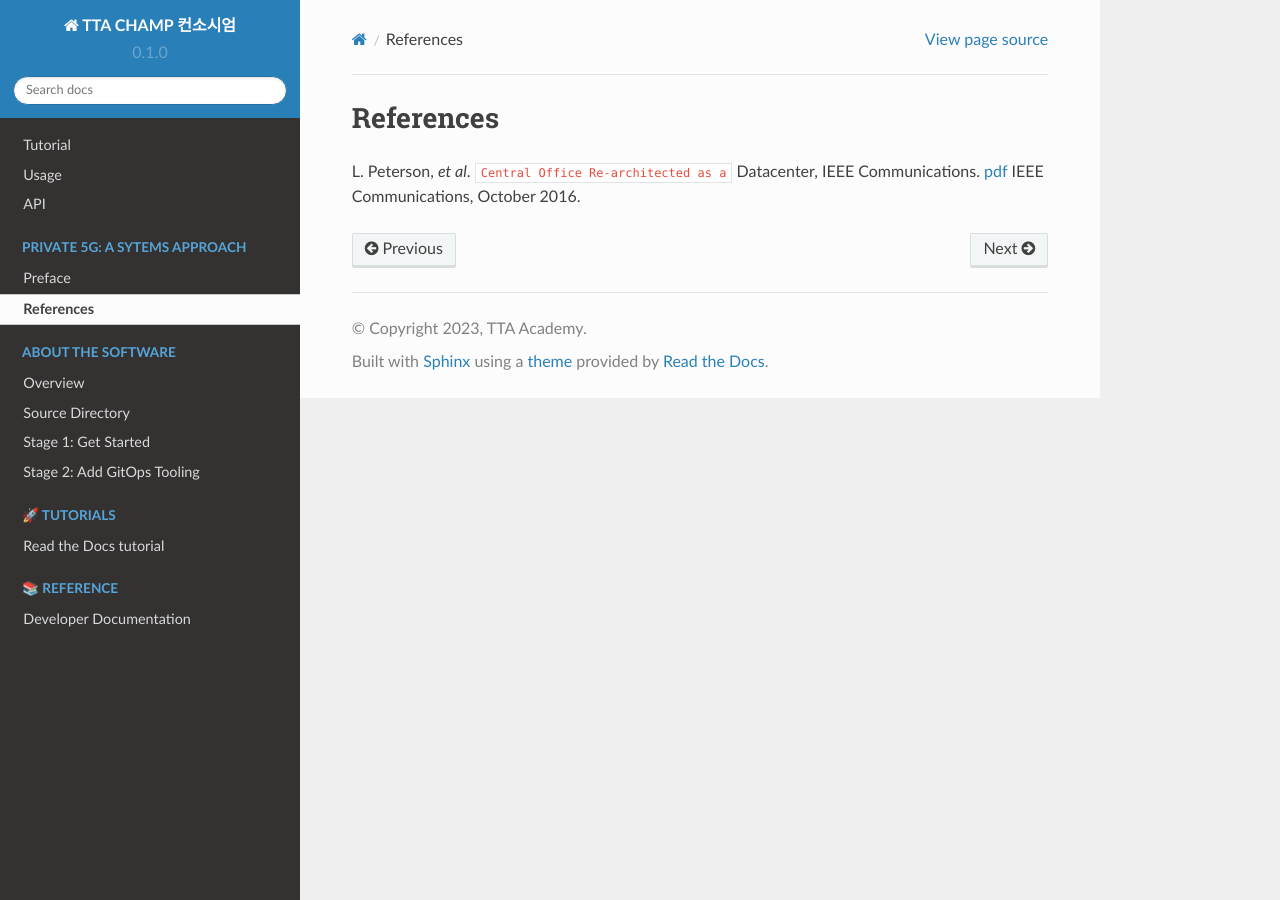
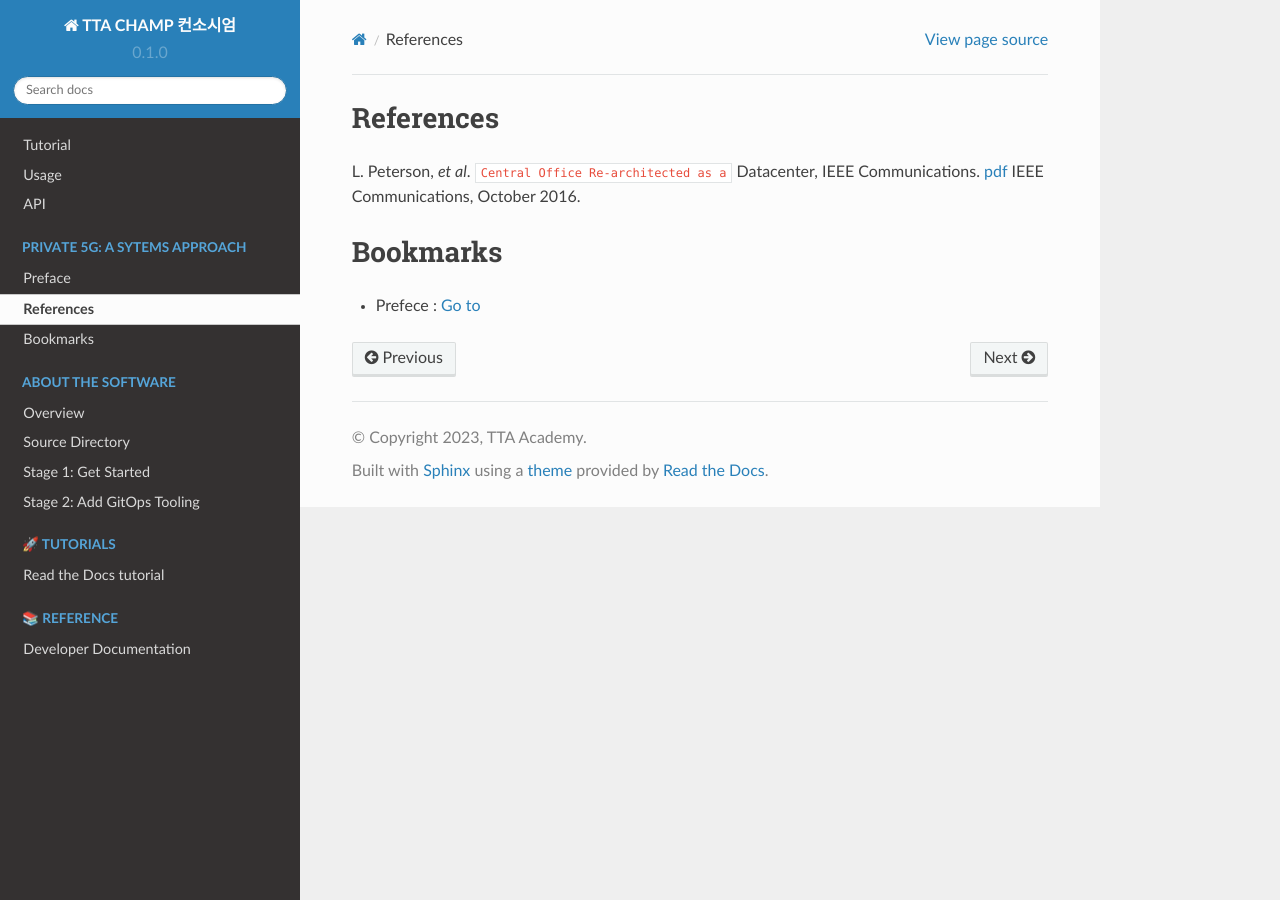
Before and after one commit to edumoon92/champ.tta.or.kr, a Sphinx documentation site: the page built from docs/source/2023/5g.systemsapproach.org/en/test.md, in a window 1280 px wide. Built offline with Sphinx 7.4.7 and the Read the Docs theme 2.0.0, drawn with Linux system fonts in a browser that asks for light colours; pages that are not in the unit, such as notebooks, are missing from menus.

Commit message:
Update test.md

```diff
--- a/docs/source/2023/5g.systemsapproach.org/en/test.md
+++ b/docs/source/2023/5g.systemsapproach.org/en/test.md
@@ -4,3 +4,7 @@ L. Peterson, *et al*. `Central Office Re-architected as a`
 Datacenter, IEEE Communications.
 [pdf](https://wiki.opencord.org/download/attachments/1278027/PETERSON_CORD.pdf)
 IEEE Communications, October 2016.
+
+
+# Bookmarks
+- Prefece : [Go to](preface.rst)
```
